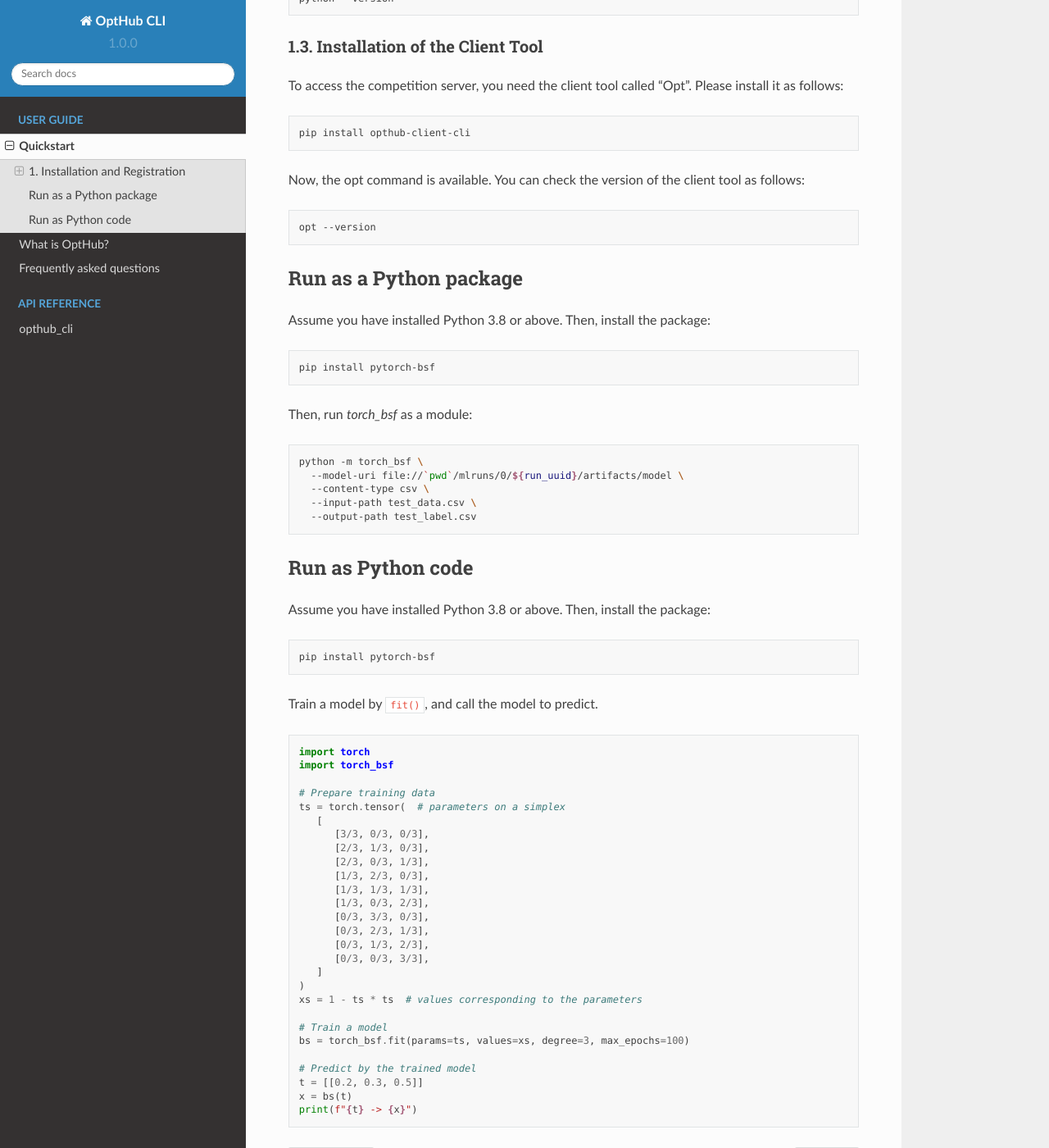
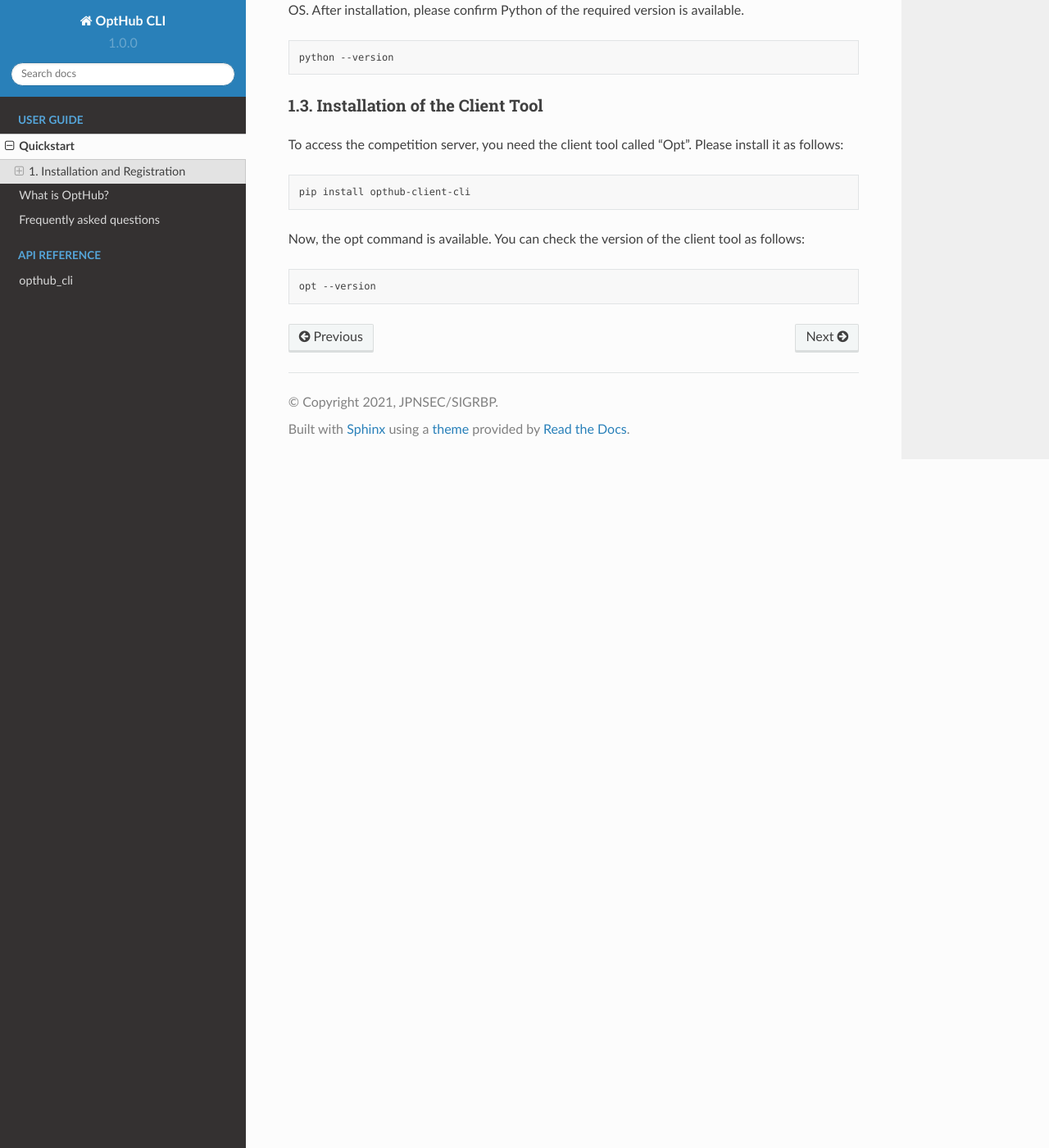
Before and after one commit to opthub-org/opthub-cli, a Sphinx documentation site: the page built from docs/quickstart.rst, in a window 1280 px wide and 1400 px high, scrolled down 1174 px. Shown: the whole window at 82% size. Built offline with Sphinx 7.4.7 and the Read the Docs theme 2.0.0, drawn with Linux system fonts in a browser that asks for light colours; pages that are not in the unit, such as notebooks, are missing from menus; some of the changed text lies outside the part shown.

Commit message:
Update docs

```diff
--- a/docs/index.rst
+++ b/docs/index.rst
@@ -15,6 +15,7 @@ The project is on `GitHub`_.
 
    quickstart
    whatis
+   commands
    faq
 
 .. toctree::
--- a/docs/quickstart.rst
+++ b/docs/quickstart.rst
@@ -47,7 +48,7 @@ Please check your Python version as follows:
 
 .. code-block:: bash
 
-   $ python --version
+   python --version
 
 If the version is shown and meets the requirements, you can skip the rest of this subsection.
 Otherwise, you need to install Python on your computer.
@@ -66,78 +67,16 @@ After installation, please confirm Python of the required version is available.
 1.3. Installation of the Client Tool
 ^^^^^^^^^^^^^^^^^^^^^^^^^^^^^^^^^^^^
 
-To access the competition server, you need the client tool called “Opt”. Please install it as follows:
+To access the competition server, you need the client tool called "Opt".
+Please install it as follows:
 
 .. code-block:: bash
 
    pip install opthub-client-cli
 
-Now, the opt command is available. You can check the version of the client tool as follows:
+Now, the opt command is available.
+You can check the version of the client tool as follows:
 
 .. code-block:: bash
 
    opt --version
-
-
-Run as a Python package
------------------------
-
-Assume you have installed Python 3.8 or above.
-Then, install the package:
-
-.. code-block:: bash
-
-  pip install pytorch-bsf
-
-Then, run `torch_bsf` as a module:
-
-.. code-block:: bash
-
-   python -m torch_bsf \
-     --model-uri file://`pwd`/mlruns/0/${run_uuid}/artifacts/model \
-     --content-type csv \
-     --input-path test_data.csv \
-     --output-path test_label.csv
-
-
-Run as Python code
-------------------
-
-Assume you have installed Python 3.8 or above.
-Then, install the package:
-
-.. code-block:: bash
-
-  pip install pytorch-bsf
-
-Train a model by ``fit()``, and call the model to predict.
-
-.. code-block:: python
-
-   import torch
-   import torch_bsf
-
-   # Prepare training data
-   ts = torch.tensor(  # parameters on a simplex
-      [
-         [3/3, 0/3, 0/3],
-         [2/3, 1/3, 0/3],
-         [2/3, 0/3, 1/3],
-         [1/3, 2/3, 0/3],
-         [1/3, 1/3, 1/3],
-         [1/3, 0/3, 2/3],
-         [0/3, 3/3, 0/3],
-         [0/3, 2/3, 1/3],
-         [0/3, 1/3, 2/3],
-         [0/3, 0/3, 3/3],
-      ]
-   )
-   xs = 1 - ts * ts  # values corresponding to the parameters
-
-   # Train a model
-   bs = torch_bsf.fit(params=ts, values=xs, degree=3, max_epochs=100)
-
-   # Predict by the trained model
-   t = [[0.2, 0.3, 0.5]]
-   x = bs(t)
-   print(f"{t} -> {x}")
```
Also changed, not shown: other parts of docs/quickstart.rst (+6 -5 lines), docs/faq.rst (+6 -29 lines), docs/whatis.rst (+19 -3 lines).
